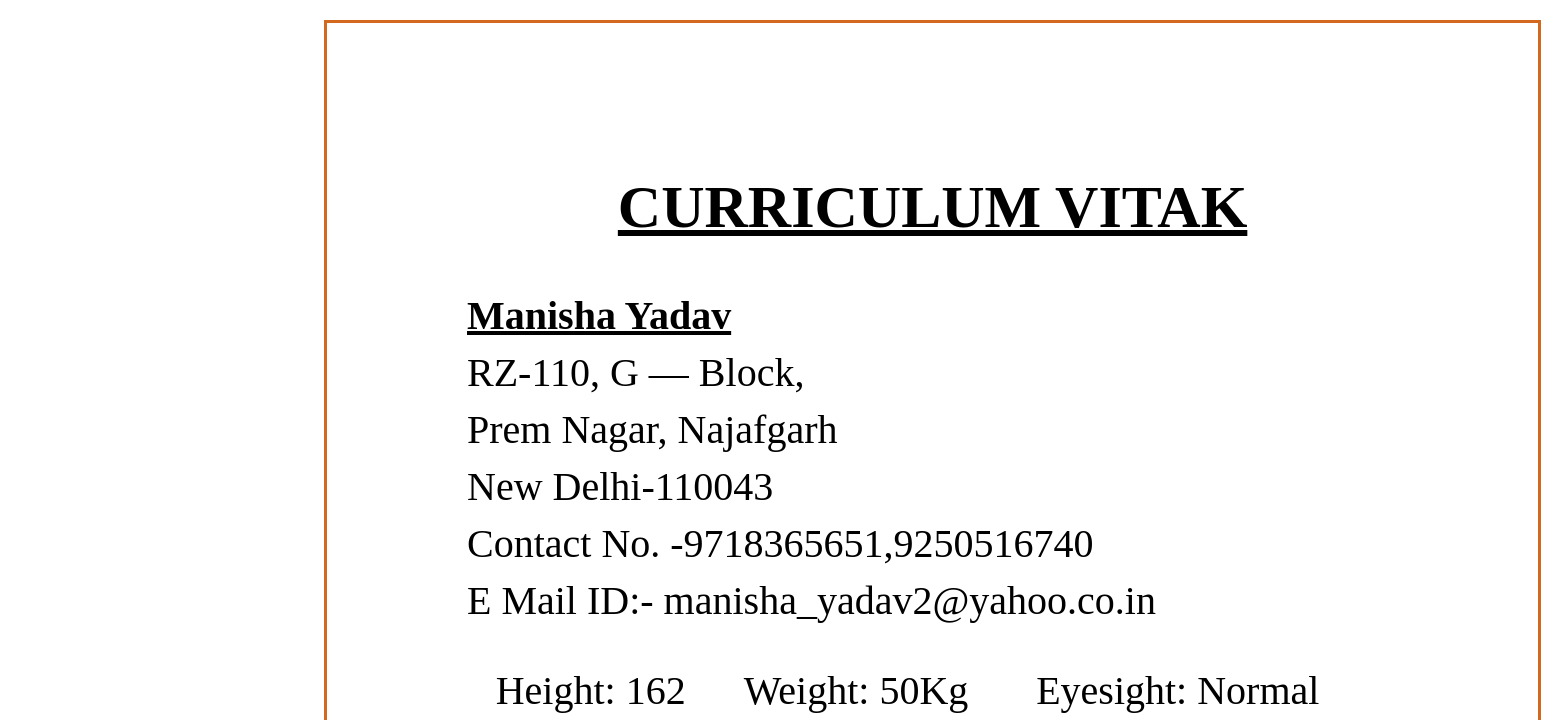
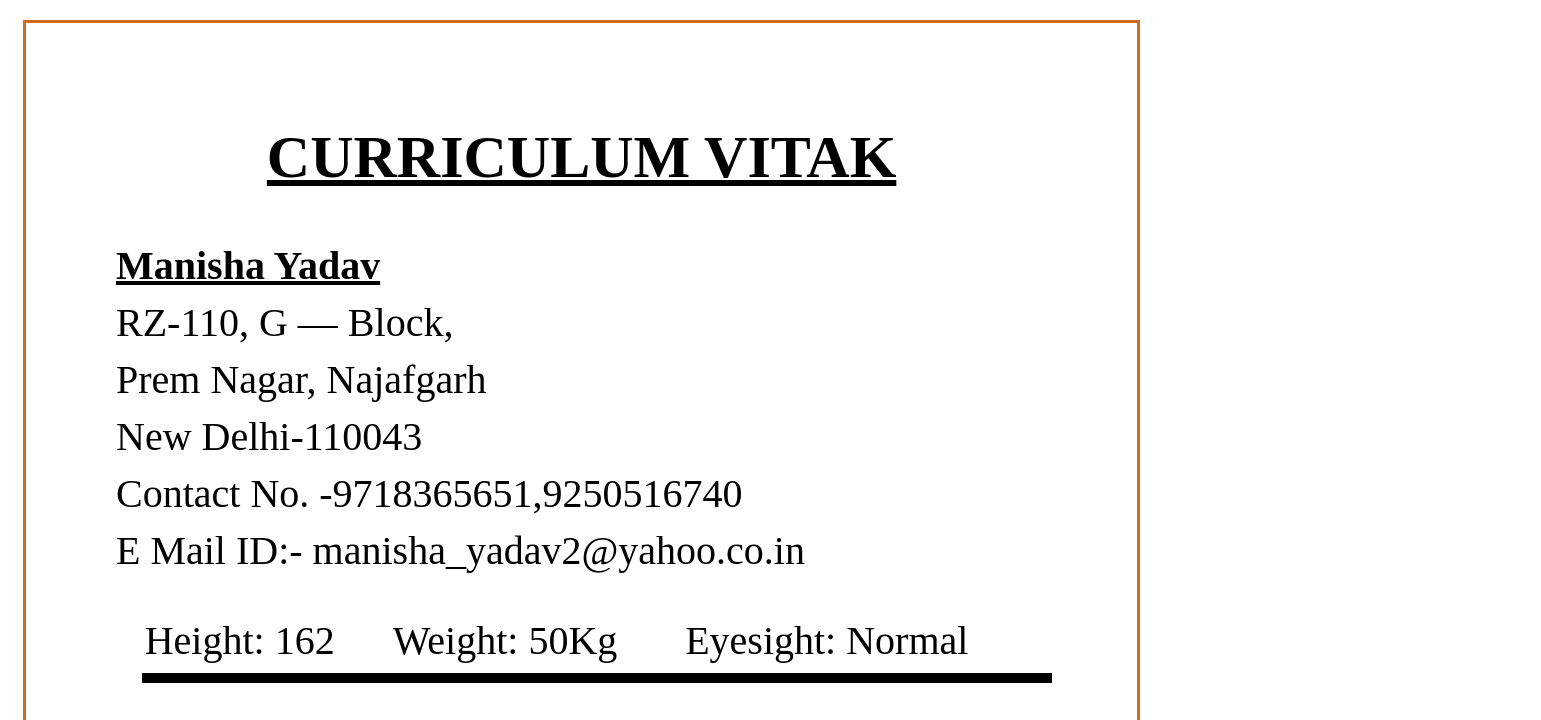
Before and after one commit to Waqasahmed15/cv, a plain HTML site: page index.html in a window 1280 px wide. Shown: the top 720 px of the page, 1541 px wide, since content can reach past the window. Drawn offline with Linux system fonts and the light colour scheme.

Commit message:
padding change

```diff
--- a/index.html
+++ b/index.html
@@ -7,15 +7,15 @@
     <style>
       #a {
         width: 80%;
-        height: auto;
+        /* height: auto; */
         border-color: chocolate;
         border: 10%;
         border-style: solid;
-        margin-left: 25%;
+        margin-left: 15px;
         margin-top: 20px;
         align: center;
         font-size: 40px;
-        padding: 100px;
+        padding: 50px;
       }
       h2 {
         text-align: center;
```
